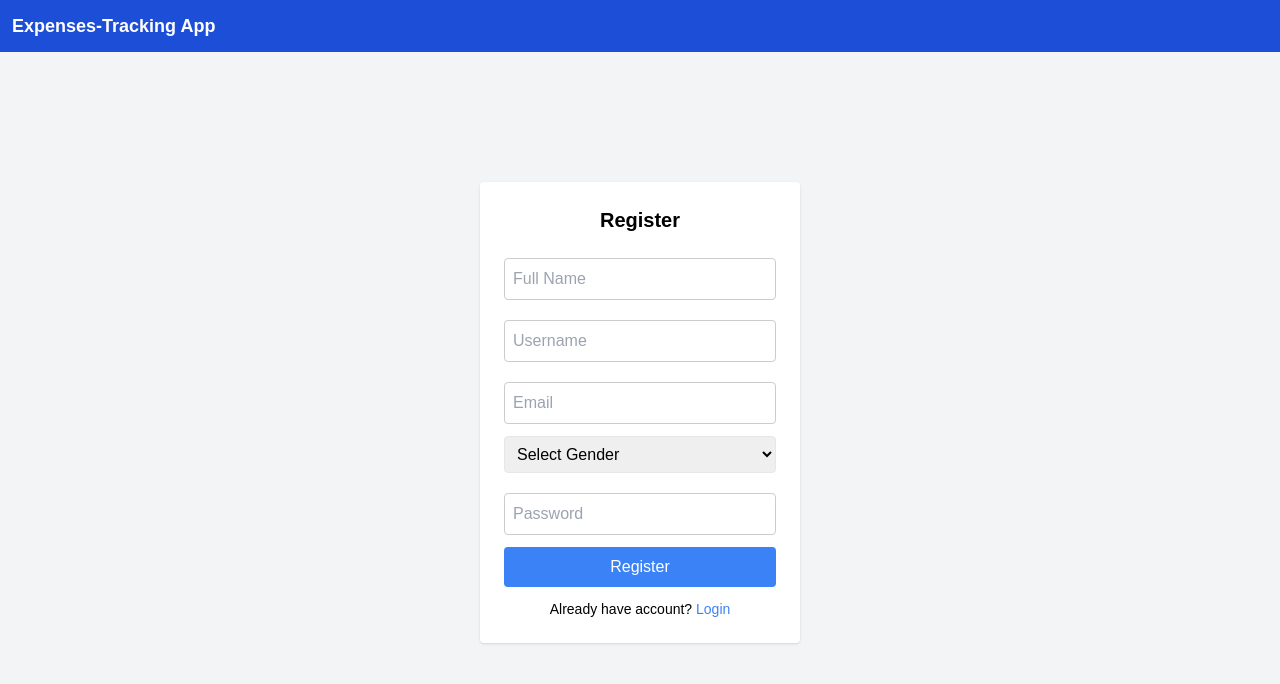
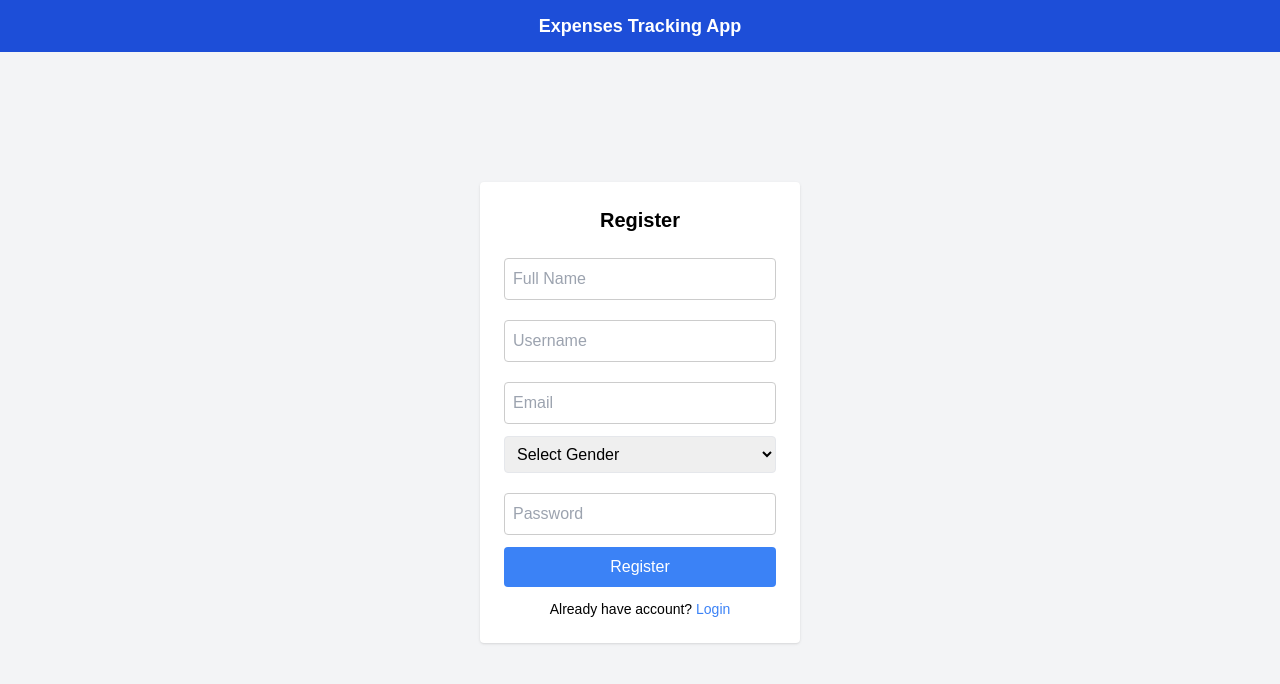
Before and after one commit to abhiram052007-oss/y25-react-sdp-app, a React (Vite) app: page /register in a window 1280 px wide. Shown: the top 684 px of the page. Built offline with nearby package versions, Linux system fonts and the light colour scheme.

Commit message:
Updated Registration page

```diff
--- a/src/components/auth/Register.jsx
+++ b/src/components/auth/Register.jsx
@@ -29,8 +29,8 @@ export default function Register() {
   };
   return (
     <>
-      <div className="bg-blue-700 w-full p-3 text-white text-lg font-bold">
-        Expenses-Tracking App
+      <div className="bg-blue-700 w-full p-3 text-white text-lg font-bold " style={{textAlign:"center"}}>
+        Expenses Tracking App
       </div>
       <div className="flex justify-center items-center h-[90vh] bg-gray-100">
         <div className="bg-white p-6 rounded shadow w-80">
```
